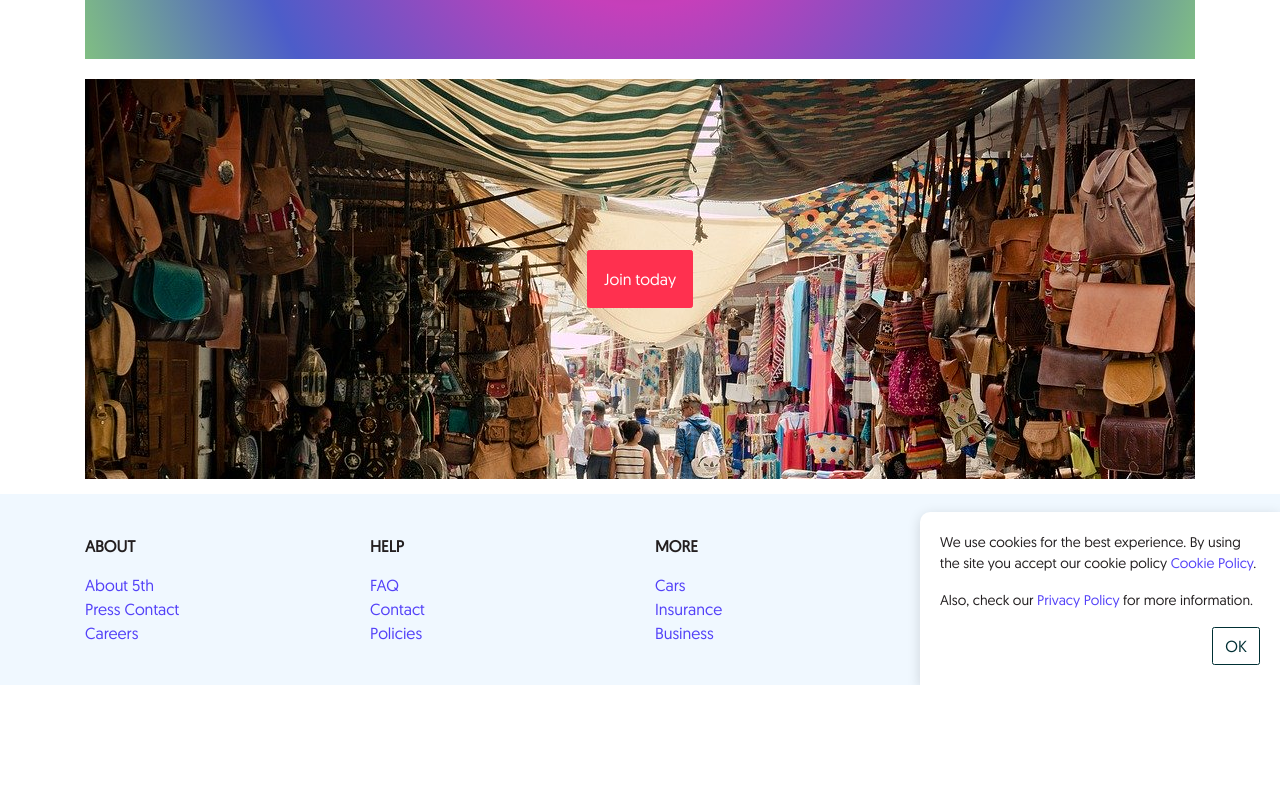
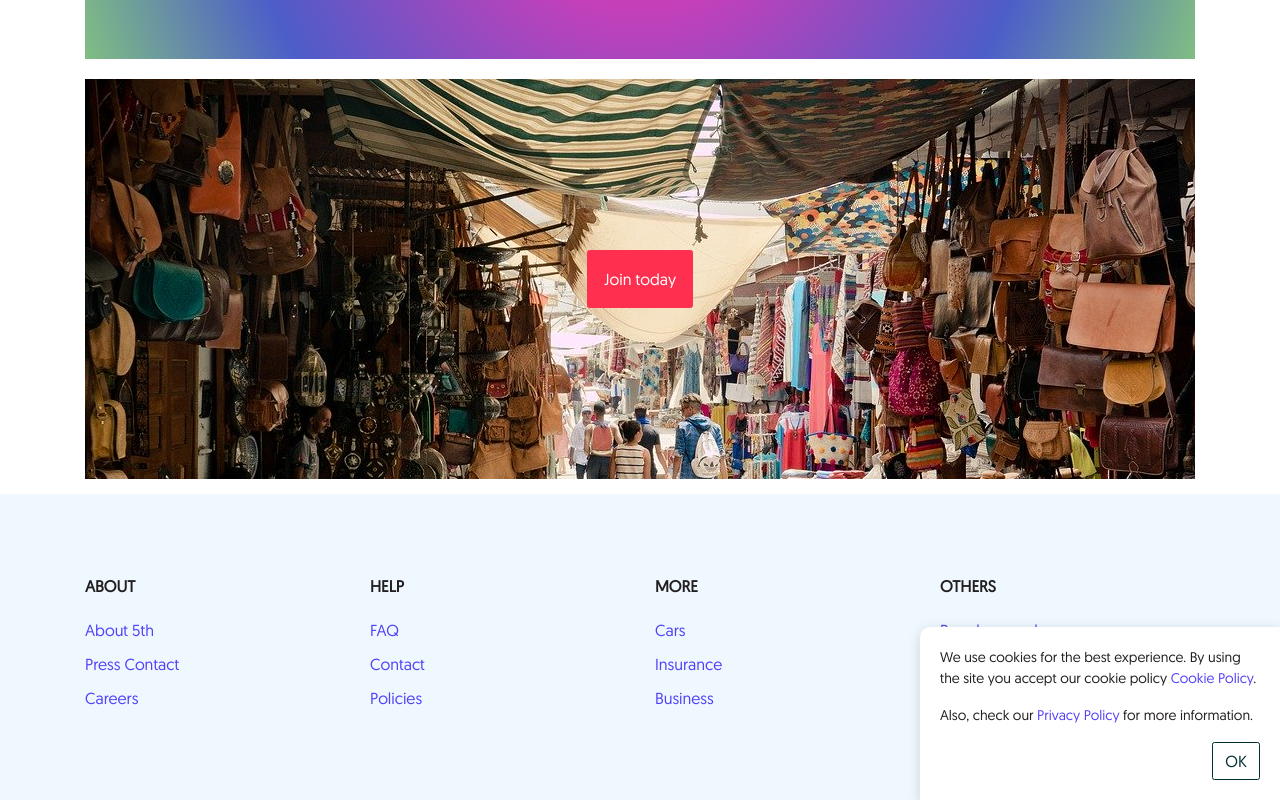
Before and after one commit to chrisdemetriad/bsc-proj, a React (Create React App) app: page / in a window 1280 px wide. Shown: the part 442-1242 px from the top of the page. Before the commit the page ends 1127 px from the top, so only its background shows below. Built offline with nearby package versions, Linux system fonts and the light colour scheme; no server answers.

Commit message:
Footer changes

```diff
--- a/src/Post.js
+++ b/src/Post.js
@@ -19,6 +19,7 @@ const Post = (props) => {
 	const [user, setUser] = useState(firebase.auth().currentUser.email);
 	const [adInput, setAdInput] = useReducer((state, newState) => ({ ...state, ...newState }), {
 		title: "",
+		title_s: "",
 		email: "",
 		phone: "",
 		city: "",
@@ -63,6 +64,7 @@ const Post = (props) => {
 				if (docRef.exists) {
 					let documentData = docRef.data();
 					eventHandler("title", documentData.title);
+					eventHandler("title_s", documentData.title.toLowerCase());
 					eventHandler("email", documentData.email);
 					eventHandler("phone", documentData.phone);
 					eventHandler("city", documentData.city);
@@ -223,6 +225,7 @@ const Post = (props) => {
 						value={adInput.title}
 						onChange={(e) => {
 							eventHandler("title", e.target.value);
+							eventHandler("title_s", e.target.value);
 						}}
 					/>
 				</div>
--- a/src/Shared/Footer/Footer.js
+++ b/src/Shared/Footer/Footer.js
@@ -5,10 +5,11 @@ import { jsx, css } from "@emotion/core";
 
 const Footer = () => {
 	const links = css`
-		margin: 40px 0;
+		margin: 80px 0;
 		li {
+			margin-bottom: 10px;
 			:first-of-type {
-				margin-bottom: 15px;
+				margin-bottom: 20px;
 				font-weight: bold;
 				text-transform: uppercase;
 			}
```
